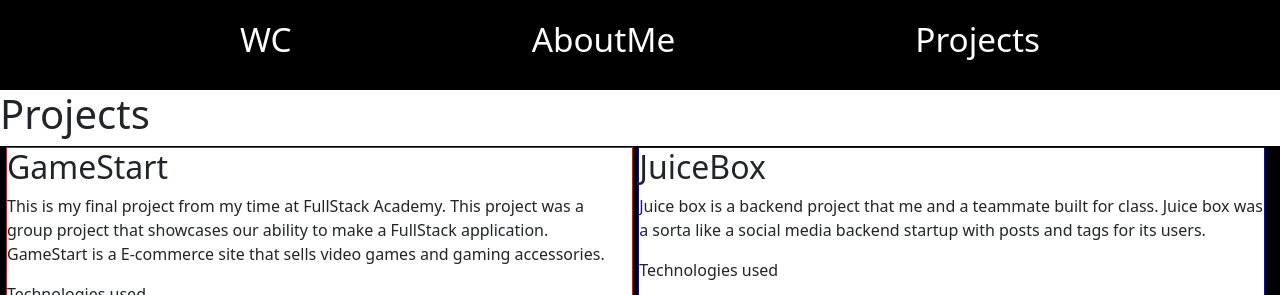
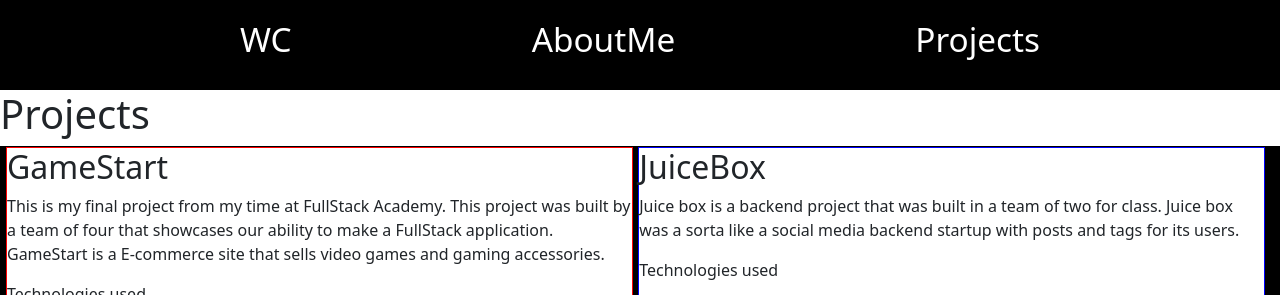
Before and after one commit to wcorcoran1/Portfolio, a React app: page /projects in a window 1280 px wide. Shown: the top 295 px of the page. Built offline with nearby package versions, Linux system fonts and the light colour scheme.

Commit message:
changes to projects

```diff
--- a/src/components/Projects.jsx
+++ b/src/components/Projects.jsx
@@ -10,7 +10,7 @@ return(
         <div className="Project1">
         <h2>GameStart</h2>
         <p>This is my final project from my time at FullStack Academy.
-            This project was a group project that showcases our ability to make a FullStack application.
+            This project was built by a team of four that showcases our ability to make a FullStack application.
             GameStart is a E-commerce site that sells video games and gaming accessories.
         </p>
         <p>Technologies used</p>
@@ -27,7 +27,7 @@ return(
         </div>
         <div className="Project2">
         <h2>JuiceBox</h2>
-        <p>Juice box is a backend project that me and a teammate built for class. Juice box was a sorta like a social media backend startup with posts and tags for its users. </p>
+        <p>Juice box is a backend project that was built in a team of two for class. Juice box was a sorta like a social media backend startup with posts and tags for its users. </p>
         <p>Technologies used</p>
         <ul>
         <li>PostgreSQL</li>
```
Also changed, not shown: build/asset-manifest.json, build/index.html, build/static/js/main.f9a5d738.js.LICENSE.txt (deleted), 4 other files.
